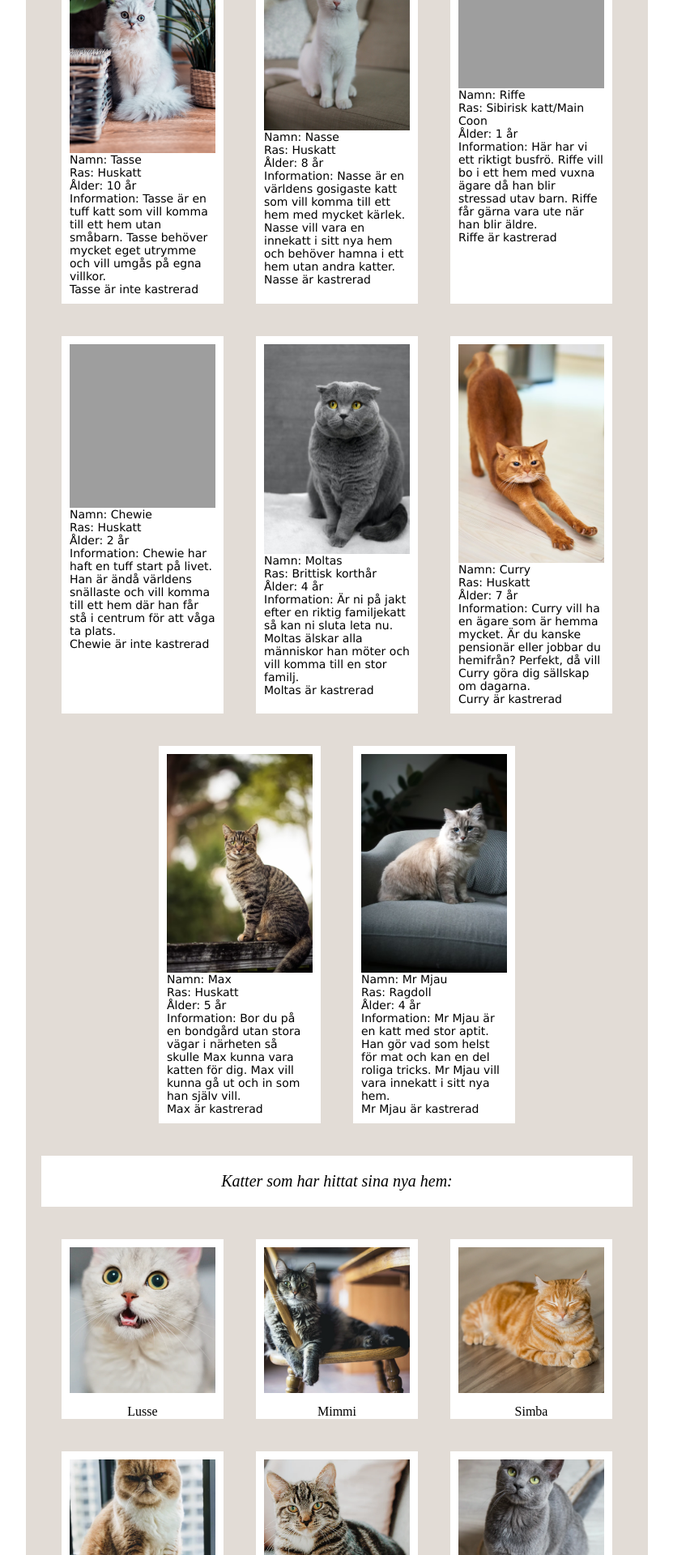
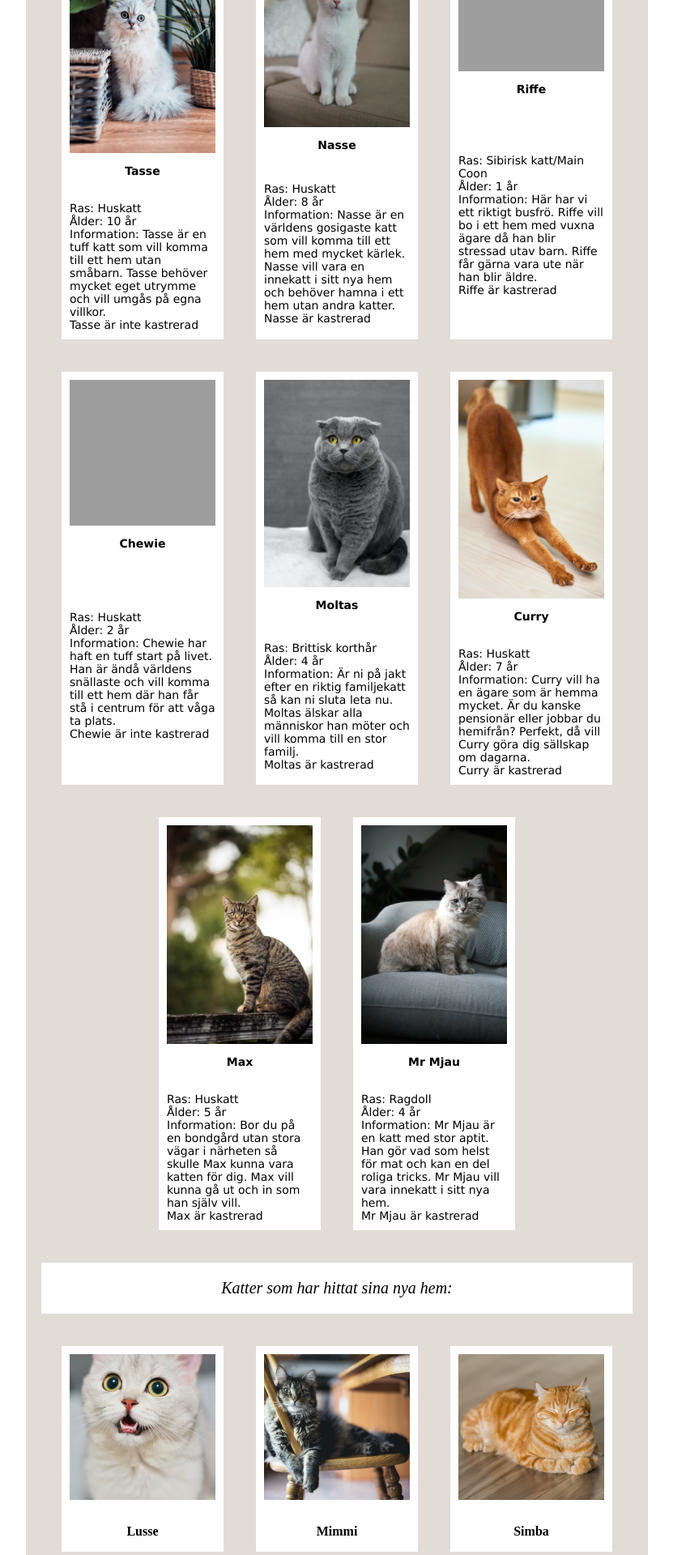
Before and after one commit to LinneaEriksson/SaveTheCats, a PHP site: page / in a window 1280 px wide. Shown: the part 920-2840 px from the top of the page at 81% size, without its empty margins (224-1055 px from the left). Run offline with PHP 8.4, Linux system fonts and the light colour scheme; grey boxes are pictures that could not be loaded.

Commit message:
Ändrat p-taggar till divar. Fixat stavfel

```diff
--- a/arrays.php
+++ b/arrays.php
@@ -76,7 +76,7 @@ $countCats = (count($cats));
 $quotes = [
   '"För tusentals år sedan dyrkades katter som gudar. Detta har katterna aldrig glömt."',
   '"Katter är smartare än hundar. Man kan inte få åtta katter att dra en släde genom snö."',
-  '"Att bada en katt kräver råstyrka, uthålighet, kurage – och en katt. Den sista ingrediensen brukar vara svårast att få tag på."',
+  '"Att bada en katt kräver styrka, uthållighet, kurage och en katt. Den sista ingrediensen brukar vara svårast att få tag på."',
   '"De som hatar katter återföds som möss i sitt nästa liv"',
 ];
 
--- a/index.php
+++ b/index.php
@@ -39,13 +39,13 @@ require __DIR__ . '/arrays.php';
         $castration = $cat['kastrerad']
 
       ?>
-        <p class="information">
+        <div class="information">
 
 
           <img src=" <?php echo "$image";
                       ?>">
-          <?php echo "Namn: $name";
-          ?><br>
+          <p class="informationFatText"><?php echo $name;
+                                        ?></p><br>
           <?php echo "Ras: $rase";
           ?><br>
           <?php echo "Ålder: $age år";
@@ -60,8 +60,8 @@ require __DIR__ . '/arrays.php';
                 }; ?>
 
 
-        </p><?php
-          endforeach; ?>
+        </div><?php
+            endforeach; ?>
       <p class="Quote">Katter som har hittat sina nya hem:
 
       </p>
@@ -72,16 +72,15 @@ require __DIR__ . '/arrays.php';
         $nameAdopted = $adopted['namn'];
         $picture = $adopted['img'];
 
-      ?> <p class="adoptedCat"><img class="adoptedCatPictures" src=" <?php
-                                                                      echo "$picture"; ?>">
-          <br>
-          <?php
-          echo $nameAdopted;
-          ?>
-        </p><?php
+      ?> <div class="adoptedCat"><img class="adoptedCatPictures" src=" <?php
+                                                                        echo "$picture"; ?>">
+          <p class="informationFatText"><?php
+                                        echo $nameAdopted;
+                                        ?></p>
+        </div><?php
 
-          endforeach;
-            ?>
+            endforeach;
+              ?>
 
       <p class="Quote">
         <?php
--- a/style.css
+++ b/style.css
@@ -41,6 +41,16 @@ h1 {
   display: flex;
   justify-content: center;
   flex-wrap: wrap;
+}
+
+.information .informationFatText {
+  font-weight: 900;
+  style: none;
+}
+
+.adoptedCat .informationFatText {
+  font-weight: 700;
+  style: none;
 }
 
 @media (max-width: 850px) {
```
